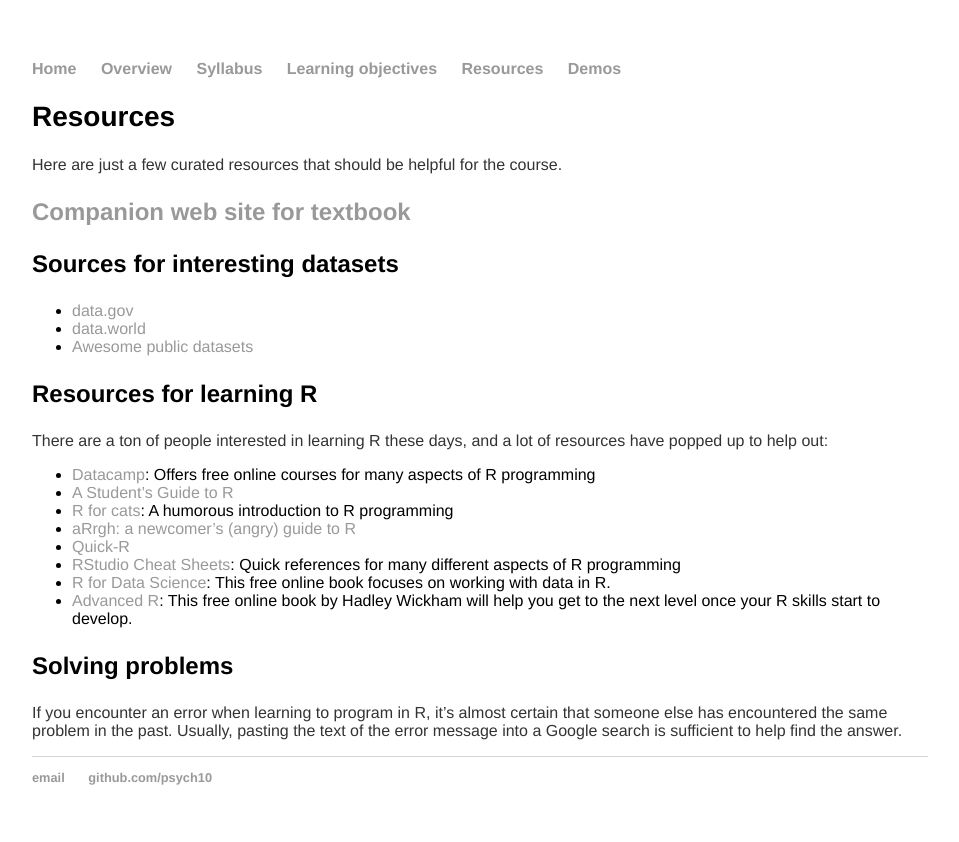
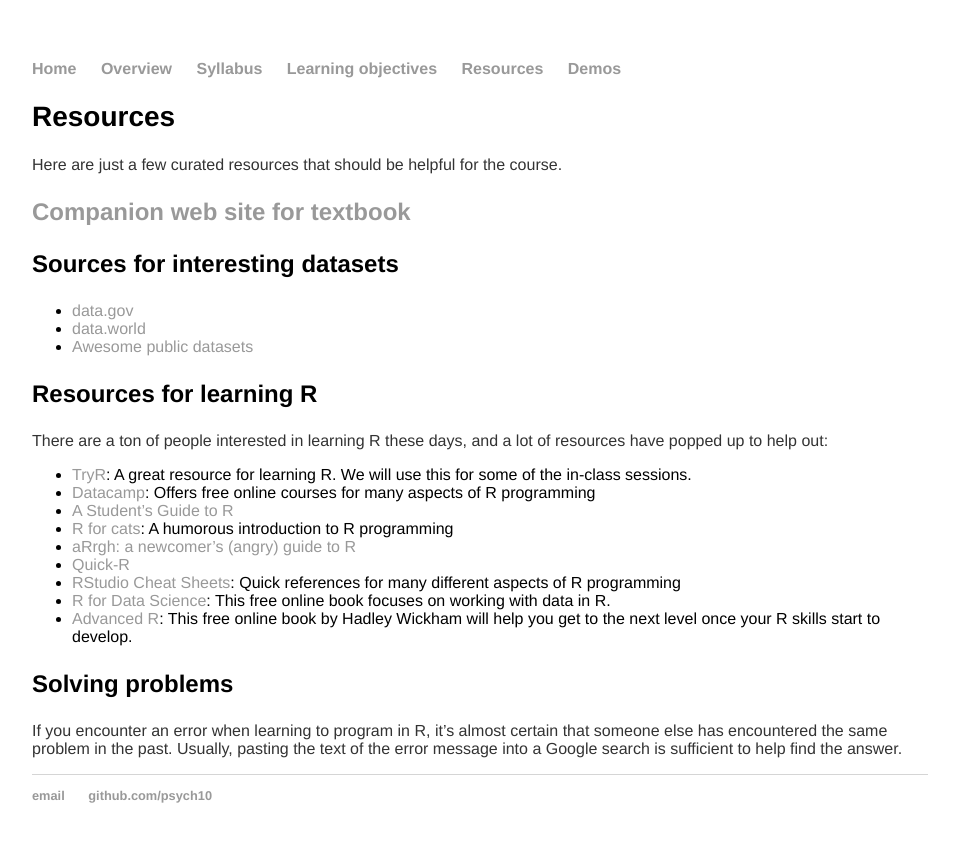
Before and after one commit to stats60/stats60.github.io, a Jekyll site: the page built from resources/index.md, in a window 1280 px wide. Shown: the top 842 px of the page, without its empty margins (160-1119 px from the left). Built offline with Jekyll 4.4.1, drawn with Linux system fonts in a browser that asks for light colours; our own code applies the rules of GitHub Pages for plain Markdown files.

Commit message:
add tryr

```diff
--- a/resources/index.md
+++ b/resources/index.md
@@ -15,6 +15,7 @@ Here are just a few curated resources that should be helpful for the course.
 
 There are a ton of people interested in learning R these days, and a lot of resources have popped up to help out:
 
+- [TryR](http://tryr.codeschool.com/): A great resource for learning R.  We will use this for some of the in-class sessions.
 - [Datacamp](https://www.datacamp.com/): Offers free online courses for many aspects of R programming
 - [A Student's Guide to R](https://cran.r-project.org/doc/contrib/Horton+Pruim+Kaplan_MOSAIC-StudentGuide.pdf)
 - [R for cats](https://rforcats.net/): A humorous introduction to R programming
```
